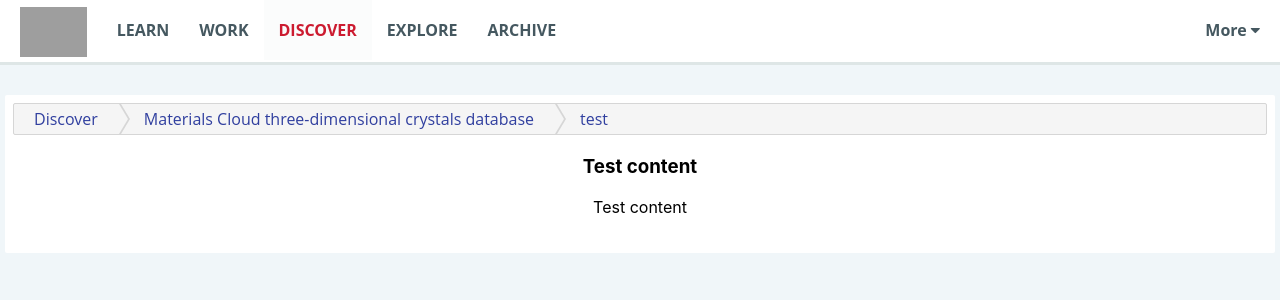
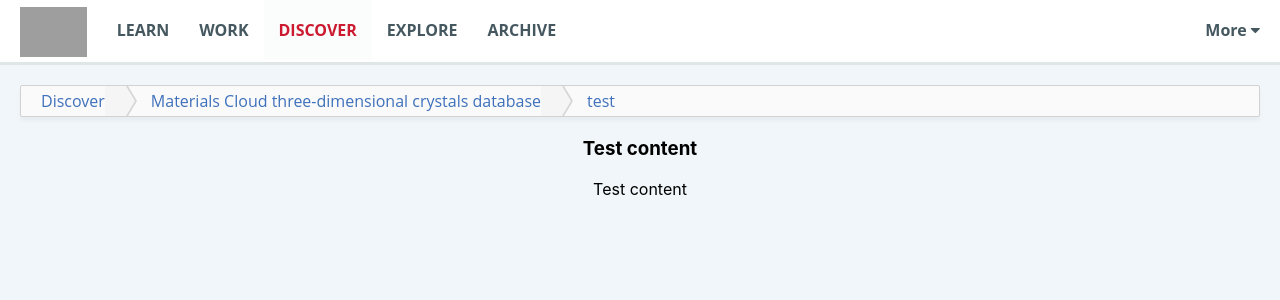
Before and after one commit to materialscloud-org/mc-react-header, a React (Create React App) app: page / in a window 1280 px wide. Shown: the top 300 px of the page. Built offline with nearby package versions, Linux system fonts and the light colour scheme; grey boxes are pictures that could not be loaded.

Commit message:
New header style: no container around content

```diff
--- a/src/App.css
+++ b/src/App.css
@@ -1,38 +1,3 @@
 .App {
   text-align: center;
 }
-
-.App-logo {
-  height: 40vmin;
-  pointer-events: none;
-}
-
-@media (prefers-reduced-motion: no-preference) {
-  .App-logo {
-    animation: App-logo-spin infinite 20s linear;
-  }
-}
-
-.App-header {
-  background-color: #282c34;
-  min-height: 100vh;
-  display: flex;
-  flex-direction: column;
-  align-items: center;
-  justify-content: center;
-  font-size: calc(10px + 2vmin);
-  color: white;
-}
-
-.App-link {
-  color: #61dafb;
-}
-
-@keyframes App-logo-spin {
-  from {
-    transform: rotate(0deg);
-  }
-  to {
-    transform: rotate(360deg);
-  }
-}
--- a/src/App.js
+++ b/src/App.js
@@ -9,13 +9,15 @@ function App() {
         activeSection={"discover"} // see the corresponding key in MaterialsCloudHeader/Navbar.js
         breadcrumbsPath={[
           { name: "Discover", link: "https://www.materialscloud.org/discover" },
-          { name: "Materials Cloud three-dimensional crystals database", link: "https://www.materialscloud.org/discover/mc3d" },
+          {
+            name: "Materials Cloud three-dimensional crystals database",
+            link: "https://www.materialscloud.org/discover/mc3d",
+          },
           { name: "test", link: null },
         ]}
-      >
-        <h3>Test content</h3>
-        <p>Test content</p>
-      </MaterialsCloudHeader>
+      />
+      <h3>Test content</h3>
+      <p>Test content</p>
     </div>
   );
 }
--- a/src/MaterialsCloudHeader/Breadcrumbs.css
+++ b/src/MaterialsCloudHeader/Breadcrumbs.css
@@ -2,15 +2,15 @@
 ul.mc-breadcrumb {
   padding: 7px 10px 7px 20px;
   list-style: none;
-  background-color: #f5f5f5;
+  /* background-color: #f5f5f5; */
+  background-color: #fafafa;
+  /* border: 1px solid #d6d6d6; */
+  border: 1px solid #d2d2d2;
   border-radius: 2px;
-  border: 1px solid #d6d6d6;
   font-size: 16px;
   font-family: "Open Sans", sans-serif;
   text-align: left;
-  margin: 6px;
-  margin-bottom: 20px;
-  /* margin-top: 20px; */
+  margin: 20px;
   overflow: hidden;
   display: flex;
   flex-direction: row;
@@ -18,6 +18,7 @@ ul.mc-breadcrumb {
   /* gap: 40px; */
   justify-content: start;
   align-items: center;
+  box-shadow: 0 4px 4px rgba(0, 0, 0, 0.04);
 }
 
 /* Display list items side by side */
@@ -30,7 +31,7 @@ ul.mc-breadcrumb li {
 
 /* Add a color to all links inside the list */
 ul.mc-breadcrumb li a {
-  color: #303f9f;
+  color: rgb(62, 112, 187);
   text-decoration: none;
   /* position: relative; */
   /* padding: 0px 5px 0px 50px; */
@@ -45,7 +46,7 @@ ul.mc-breadcrumb li a[href]:hover {
 
 /* prevent _reboot.scss from bootstrap to override this */
 ul.mc-breadcrumb li a:not([href]):hover {
-  color: #303f9f;
+  color: rgb(62, 112, 187);
 }
 
 .mc-breadcrumb li a::after {
@@ -86,7 +87,7 @@ ul.mc-breadcrumb li a:not([href]):hover {
 
 .mc-breadcrumb li:last-child a {
   background: transparent !important;
-  color: #303f9f;
+  color: rgb(62, 112, 187);
   /* pointer-events: none;
   cursor: default; */
 }
--- a/src/MaterialsCloudHeader/index.js
+++ b/src/MaterialsCloudHeader/index.js
@@ -3,13 +3,10 @@ import "./index.css";
 import Navbar from "./Navbar";
 import Breadcrumbs from "./Breadcrumbs";
 
-const MaterialsCloudHeader = ({ activeSection, breadcrumbsPath, children }) => (
-  <div className="main-container">
+const MaterialsCloudHeader = ({ activeSection, breadcrumbsPath }) => (
+  <div>
     <Navbar activeSection={activeSection} />
-    <div className="content-container">
-      <Breadcrumbs breadcrumbsPath={breadcrumbsPath} />
-      {children}
-    </div>
+    <Breadcrumbs breadcrumbsPath={breadcrumbsPath} />
   </div>
 );
 
--- a/src/index.css
+++ b/src/index.css
@@ -1,13 +1,14 @@
 body {
   margin: 0;
-  font-family: -apple-system, BlinkMacSystemFont, 'Segoe UI', 'Roboto', 'Oxygen',
-    'Ubuntu', 'Cantarell', 'Fira Sans', 'Droid Sans', 'Helvetica Neue',
+  font-family: -apple-system, BlinkMacSystemFont, "Segoe UI", "Roboto", "Oxygen",
+    "Ubuntu", "Cantarell", "Fira Sans", "Droid Sans", "Helvetica Neue",
     sans-serif;
   -webkit-font-smoothing: antialiased;
   -moz-osx-font-smoothing: grayscale;
+  background-color: #f0f6f9;
 }
 
 code {
-  font-family: source-code-pro, Menlo, Monaco, Consolas, 'Courier New',
+  font-family: source-code-pro, Menlo, Monaco, Consolas, "Courier New",
     monospace;
 }
--- a/src/index.js
+++ b/src/index.js
@@ -5,7 +5,6 @@ import App from "./App";
 import reportWebVitals from "./reportWebVitals";
 
 const root = ReactDOM.createRoot(document.getElementById("root"));
-document.body.style = "background: white;";
 root.render(
   <React.StrictMode>
     <App />
```
